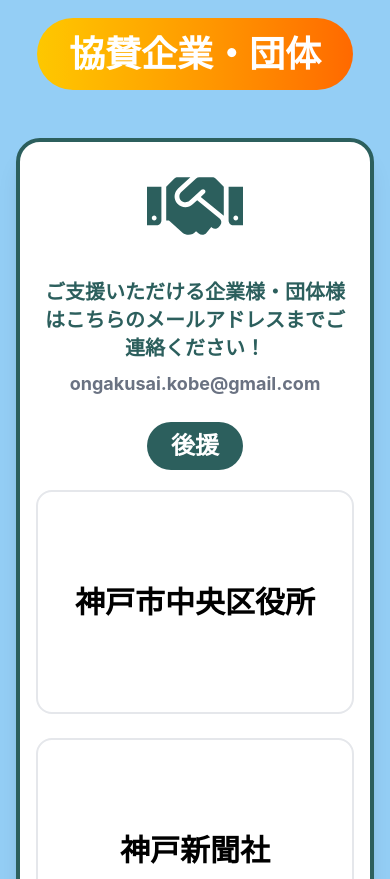
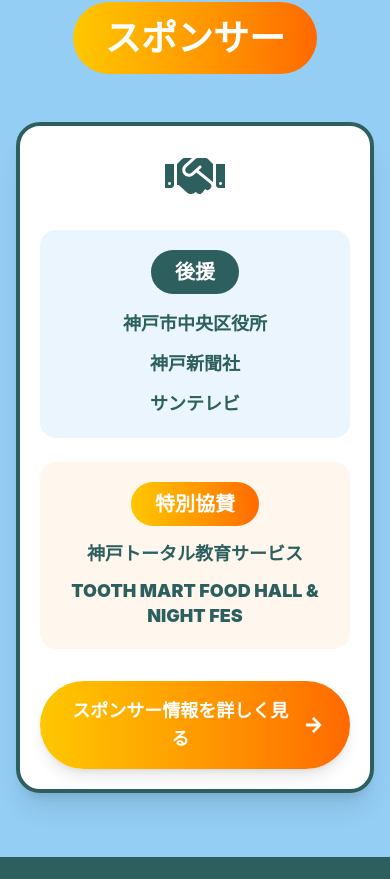
Before and after one commit to hhhhyyyy11/kobe-ongakusai-2026, a Next.js app: page / in a window 390 px wide. Shown: the part 5665-6544 px from the top of the page. Built offline with nearby package versions, Linux system fonts and the light colour scheme; no server answers.

Commit message:
スポンサー情報を独立ページ化しモバイル表示を改善

```diff
--- /dev/null
+++ b/src/app/sponsors/page.tsx
@@ -0,0 +1,147 @@
+import type { Metadata } from "next";
+import Image from "next/image";
+import { FaHandshake } from "react-icons/fa";
+import { DecorativeNotes } from "@/components/DecorativeNotes";
+import { Footer } from "@/components/Footer";
+import { Header } from "@/components/Header";
+import { SupporterCard } from "@/components/SupporterCard";
+import { WavePattern } from "@/components/WavePattern";
+import {
+  featuredSponsors,
+  sponsorContactEmail,
+  supporters,
+} from "@/constants/sponsors";
+import { createPageMetadata } from "@/lib/metadata";
+
+export const metadata: Metadata = createPageMetadata({
+  title: "スポンサー｜神戸音学祭2026",
+  description:
+    "神戸音学祭2026をご支援いただいている後援団体・特別協賛企業と、協賛に関するお問い合わせ先をご紹介します。",
+  path: "/sponsors",
+});
+
+function SponsorsPage() {
+  return (
+    <div className="min-h-screen bg-kobe-light-blue font-sans">
+      <Header />
+
+      <section className="relative overflow-hidden pt-32 pb-16">
+        <DecorativeNotes />
+
+        <div className="relative z-10 mx-auto max-w-6xl px-4 text-center">
+          <div className="rounded-3xl border-6 border-kobe-dark-teal bg-white/90 p-8 shadow-2xl backdrop-blur-sm md:p-12">
+            <div className="mb-6 flex justify-center">
+              <div className="rounded-full bg-gradient-to-r from-yellow-400 to-orange-500 p-4">
+                <FaHandshake className="text-6xl text-white" />
+              </div>
+            </div>
+            <h1 className="mb-6 text-4xl font-black text-kobe-dark-teal md:text-6xl">
+              スポンサー
+            </h1>
+            <p className="text-lg leading-relaxed font-bold text-kobe-dark-teal md:text-xl">
+              神戸音学祭をご支援いただいている企業・団体をご紹介します
+            </p>
+          </div>
+        </div>
+      </section>
+
+      <section className="relative bg-white py-20">
+        <WavePattern fillColor="white" backgroundColor="bg-kobe-light-blue" />
+
+        <div className="mx-auto max-w-6xl space-y-12 px-4 pt-12">
+          <div className="rounded-3xl border-4 border-kobe-dark-teal bg-white p-5 text-center shadow-xl sm:p-8 md:p-10">
+            <div className="mb-6 inline-block rounded-full bg-kobe-dark-teal px-6 py-2">
+              <h2 className="text-2xl font-black text-white">後援</h2>
+            </div>
+
+            <div className="grid gap-6 md:grid-cols-3">
+              {supporters.map((supporter) => (
+                <SupporterCard
+                  key={supporter.name}
+                  name={supporter.name}
+                  image={supporter.image}
+                />
+              ))}
+            </div>
+
+            <p className="mt-5 rounded-2xl border border-kobe-dark-teal bg-kobe-light-blue/20 px-4 py-3 text-sm leading-relaxed font-bold text-kobe-dark-teal">
+              この事業は、令和 8 年度
+              神戸市地域貢献活動補助金を受けて実施しています。
+            </p>
+          </div>
+
+          <div>
+            <div className="mb-8 text-center">
+              <div className="inline-block rounded-full bg-gradient-to-r from-yellow-400 to-orange-500 px-7 py-3">
+                <h2 className="text-3xl font-black text-white md:text-4xl">
+                  特別協賛
+                </h2>
+              </div>
+            </div>
+
+            <div className="grid gap-10">
+              {featuredSponsors.map((sponsor) => (
+                <article
+                  key={sponsor.name}
+                  className="overflow-hidden rounded-3xl border-4 border-kobe-orange bg-gradient-to-br from-white via-white to-orange-50 p-4 shadow-xl sm:p-7"
+                >
+                  <div className="mb-6 text-center">
+                    <p className="mb-2 text-xs font-black tracking-[0.28em] text-kobe-orange">
+                      SPECIAL SPONSOR
+                    </p>
+                    <h3 className="text-2xl leading-tight font-black text-kobe-dark-teal sm:text-3xl">
+                      {sponsor.name}
+                    </h3>
+                  </div>
+
+                  <div className="grid items-center gap-7 lg:grid-cols-2">
+                    <div className="flex min-h-64 items-center justify-center overflow-hidden rounded-2xl border-2 border-gray-200 bg-white p-3 shadow-inner">
+                      <Image
+                        src={sponsor.image.src}
+                        alt={sponsor.image.alt}
+                        width={sponsor.image.width}
+                        height={sponsor.image.height}
+                        sizes="(min-width: 1024px) 480px, 90vw"
+                        className="h-auto max-h-[38rem] w-full object-contain"
+                      />
+                    </div>
+
+                    <div className="space-y-4 text-left text-base leading-relaxed font-bold text-gray-700 sm:text-lg">
+                      {sponsor.paragraphs.map((paragraph, paragraphIndex) => (
+                        <p
+                          key={`${sponsor.name}-${paragraphIndex}`}
+                          className="whitespace-pre-line"
+                        >
+                          {paragraph}
+                        </p>
+                      ))}
+                    </div>
+                  </div>
+                </article>
+              ))}
+            </div>
+          </div>
+
+          <div className="rounded-3xl border-4 border-kobe-dark-teal bg-kobe-light-blue/20 p-6 text-center shadow-xl sm:p-10">
+            <h2 className="mb-4 text-2xl font-black text-kobe-dark-teal md:text-3xl">
+              協賛に関するお問い合わせ
+            </h2>
+            <p className="mb-4 leading-relaxed font-bold text-kobe-dark-teal md:text-lg">
+              ご支援いただける企業様・団体様はこちらのメールアドレスまでご連絡ください！
+            </p>
+            <a
+              href={`mailto:${sponsorContactEmail}`}
+              className="break-all text-lg font-black text-kobe-dark-teal underline decoration-2 underline-offset-4 transition-colors hover:text-kobe-orange md:text-2xl"
+            >
+              {sponsorContactEmail}
+            </a>
+          </div>
+        </div>
+      </section>
+
+      <Footer />
+    </div>
+  );
+}
+
+export default SponsorsPage;
--- a/src/components/SponsorSection.tsx
+++ b/src/components/SponsorSection.tsx
@@ -1,105 +1,60 @@
 import React from "react";
-import Image from "next/image";
-import { FaHandshake } from "react-icons/fa";
-import { SupporterCard } from "./SupporterCard";
+import Link from "next/link";
+import { FaArrowRight, FaHandshake } from "react-icons/fa";
 import { WavePattern } from "./WavePattern";
-import { featuredSponsors } from "@/constants/sponsors";
+import { featuredSponsors, supporters } from "@/constants/sponsors";
 
 export function SponsorSection() {
   return (
-    <section id="sponsor" className="py-20 bg-kobe-light-blue relative">
+    <section id="sponsor" className="relative bg-kobe-light-blue py-16">
       {/* Wave Pattern at Top */}
       <WavePattern fillColor="#94cef5" backgroundColor="bg-white" />
 
-      <div className="max-w-6xl mx-auto px-4 pt-8">
-        <div className="text-center mb-6">
-          <div className="inline-block bg-gradient-to-r from-yellow-400 to-orange-500 text-white px-8 py-4 rounded-full mb-6">
-            <h2 className="text-4xl md:text-5xl font-black">協賛企業・団体</h2>
+      <div className="mx-auto max-w-6xl px-4 pt-8">
+        <div className="mb-6 text-center">
+          <div className="mb-6 inline-block rounded-full bg-gradient-to-r from-yellow-400 to-orange-500 px-8 py-4 text-white">
+            <h2 className="text-4xl font-black md:text-5xl">スポンサー</h2>
           </div>
         </div>
 
         <div className="text-center">
-          <div className="bg-white rounded-3xl border-4 border-kobe-dark-teal shadow-xl md:p-12 p-4">
-            <div className="text-8xl mb-6 flex justify-center">
+          <div className="rounded-3xl border-4 border-kobe-dark-teal bg-white p-5 shadow-xl sm:p-8 md:p-10">
+            <div className="mb-6 flex justify-center text-6xl">
               <FaHandshake className="text-kobe-dark-teal" />
             </div>
-            <p className="md:text-2xl text-xl font-black text-kobe-dark-teal mb-2">
-              ご支援いただける企業様・団体様はこちらのメールアドレスまでご連絡ください！
-            </p>
-            <p className="md:text-2xl text-lg font-bold text-gray-500 mb-6">
-              ongakusai.kobe@gmail.com
-            </p>
 
-            <div className="mb-8">
-              <div className="inline-block bg-kobe-dark-teal px-6 py-2 rounded-full mb-5">
-                <h3 className="text-2xl font-black text-white">後援</h3>
+            <div className="grid gap-6 md:grid-cols-2">
+              <div className="rounded-2xl bg-kobe-light-blue/20 p-5 sm:p-6">
+                <div className="mb-4 inline-block rounded-full bg-kobe-dark-teal px-6 py-2">
+                  <h3 className="text-xl font-black text-white">後援</h3>
+                </div>
+                <ul className="space-y-3 text-lg font-black text-kobe-dark-teal sm:text-xl">
+                  {supporters.map((supporter) => (
+                    <li key={supporter.name}>{supporter.name}</li>
+                  ))}
+                </ul>
               </div>
 
-              <div className="grid md:grid-cols-3 gap-6">
-                <SupporterCard name="神戸市中央区役所" />
-                <SupporterCard name="神戸新聞社" />
-                <SupporterCard
-                  name="サンテレビ"
-                  image={{
-                    src: "/images/sponsors/suntv.png",
-                    width: 859,
-                    height: 612,
-                  }}
-                />
+              <div className="rounded-2xl bg-orange-50 p-5 sm:p-6">
+                <div className="mb-4 inline-block rounded-full bg-gradient-to-r from-yellow-400 to-orange-500 px-6 py-2">
+                  <h3 className="text-xl font-black text-white">特別協賛</h3>
+                </div>
+                <ul className="space-y-3 text-lg font-black leading-snug text-kobe-dark-teal sm:text-xl">
+                  {featuredSponsors.map((sponsor) => (
+                    <li key={sponsor.name}>{sponsor.name}</li>
+                  ))}
+                </ul>
               </div>
-
-              <p className="mt-5 rounded-2xl border border-kobe-dark-teal bg-kobe-light-blue/20 px-4 py-3 text-sm font-bold leading-relaxed text-kobe-dark-teal">
-                この事業は、令和 8 年度
-                神戸市地域貢献活動補助金を受けて実施しています。
-              </p>
             </div>
 
-            <div className="mt-10 border-t-2 border-gray-200 pt-10">
-              <div className="mb-8 inline-block rounded-full bg-gradient-to-r from-yellow-400 to-orange-500 px-6 py-2">
-                <h3 className="text-2xl font-black text-white">特別協賛</h3>
-              </div>
-
-              <div className="grid gap-10">
-                {featuredSponsors.map((sponsor) => (
-                  <article
-                    key={sponsor.name}
-                    className="overflow-hidden rounded-3xl border-4 border-kobe-orange bg-gradient-to-br from-white via-white to-orange-50 p-4 shadow-xl sm:p-7"
-                  >
-                    <div className="mb-6 text-center">
-                      <p className="mb-2 text-xs font-black tracking-[0.28em] text-kobe-orange">
-                        SPECIAL SPONSOR
-                      </p>
-                      <h4 className="text-2xl leading-tight font-black text-kobe-dark-teal sm:text-3xl">
-                        {sponsor.name}
-                      </h4>
-                    </div>
-
-                    <div className="grid items-center gap-7 lg:grid-cols-2">
-                      <div className="flex min-h-64 items-center justify-center overflow-hidden rounded-2xl border-2 border-gray-200 bg-white p-3 shadow-inner">
-                        <Image
-                          src={sponsor.image.src}
-                          alt={sponsor.image.alt}
-                          width={sponsor.image.width}
-                          height={sponsor.image.height}
-                          sizes="(min-width: 1024px) 480px, 90vw"
-                          className="h-auto max-h-[38rem] w-full object-contain"
-                        />
-                      </div>
-
-                      <div className="space-y-4 text-left text-base leading-relaxed font-bold text-gray-700 sm:text-lg">
-                        {sponsor.paragraphs.map((paragraph, paragraphIndex) => (
-                          <p
-                            key={`${sponsor.name}-${paragraphIndex}`}
-                            className="whitespace-pre-line"
-                          >
-                            {paragraph}
-                          </p>
-                        ))}
-                      </div>
-                    </div>
-                  </article>
-                ))}
-              </div>
+            <div className="mt-8">
+              <Link
+                href="/sponsors"
+                className="inline-flex items-center gap-3 rounded-full bg-gradient-to-r from-yellow-400 to-orange-500 px-7 py-4 text-lg font-black text-white shadow-lg transition-all duration-300 hover:-translate-y-1 hover:shadow-xl focus-visible:outline-4 focus-visible:outline-offset-4 focus-visible:outline-orange-500"
+              >
+                スポンサー情報を詳しく見る
+                <FaArrowRight aria-hidden="true" />
+              </Link>
             </div>
           </div>
         </div>
--- a/src/components/SupporterCard.tsx
+++ b/src/components/SupporterCard.tsx
@@ -30,6 +30,7 @@
           alt={name}
           width={image.width}
           height={image.height}
+          loading="eager"
           className="h-40 w-auto object-contain md:h-52"
         />
       ) : (
--- a/src/constants/navigation.ts
+++ b/src/constants/navigation.ts
@@ -3,6 +3,7 @@
   { href: "/artists", label: "出演団体" },
   { href: "/timetable", label: "タイムテーブル" },
   { href: "/booths", label: "ブース" },
+  { href: "/sponsors", label: "スポンサー" },
   { href: "/access", label: "アクセス・FAQ" },
   { href: "/archive", label: "アーカイブ" },
   { href: "/about", label: "神戸音学祭とは" },
--- a/src/constants/sponsors.ts
+++ b/src/constants/sponsors.ts
@@ -8,6 +8,34 @@
   };
   paragraphs: string[];
 }
+
+export interface Supporter {
+  name: string;
+  image?: {
+    src: string;
+    width: number;
+    height: number;
+  };
+}
+
+export const supporters: Supporter[] = [
+  {
+    name: "神戸市中央区役所",
+  },
+  {
+    name: "神戸新聞社",
+  },
+  {
+    name: "サンテレビ",
+    image: {
+      src: "/images/sponsors/suntv.png",
+      width: 859,
+      height: 612,
+    },
+  },
+];
+
+export const sponsorContactEmail = "ongakusai.kobe@gmail.com";
 
 /**
  * 公式サイトで特別枠として紹介する協賛企業・団体。
--- a/src/lib/site.ts
+++ b/src/lib/site.ts
@@ -33,6 +33,10 @@
     priority: 0.7,
   },
   {
+    path: "/sponsors",
+    priority: 0.7,
+  },
+  {
     path: "/access",
     priority: 0.8,
   },
```
Also changed, not shown: src/app/timetable/page.tsx (+31 -11 lines), src/components/Header.tsx (+4 -4 lines).
